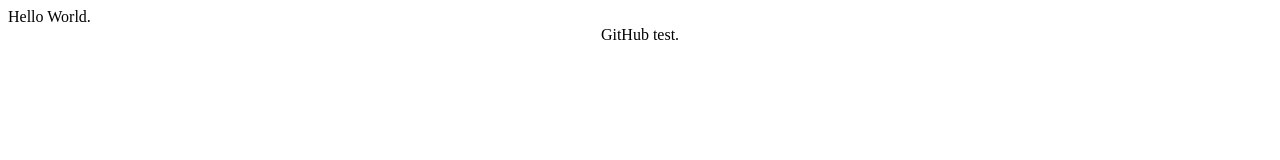
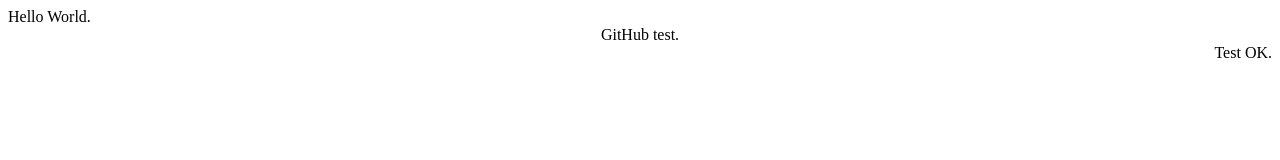
Before and after one commit to GitEiji/GitHubTest, a plain HTML site: page index.html in a window 1280 px wide. Drawn offline with Linux system fonts and the light colour scheme.

Commit message:
2nd code change

```diff
--- a/index.html
+++ b/index.html
@@ -9,6 +9,7 @@
 
 	<div>Hello World.</div>
 	<div align="center">GitHub test.</div>
+	<div align="right">Test OK.</div>
 
 </body>
 </html>
```
